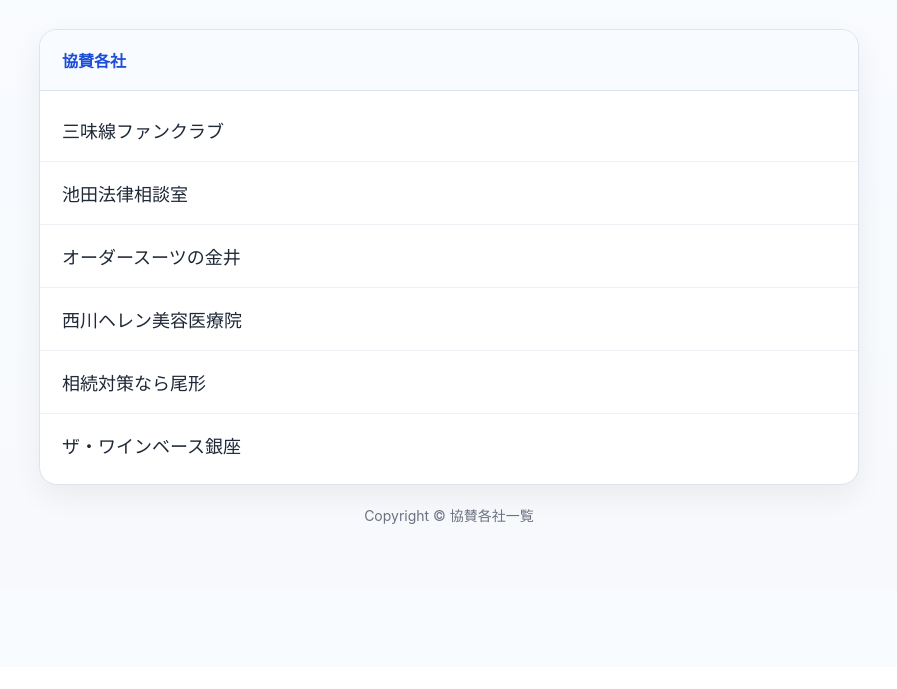
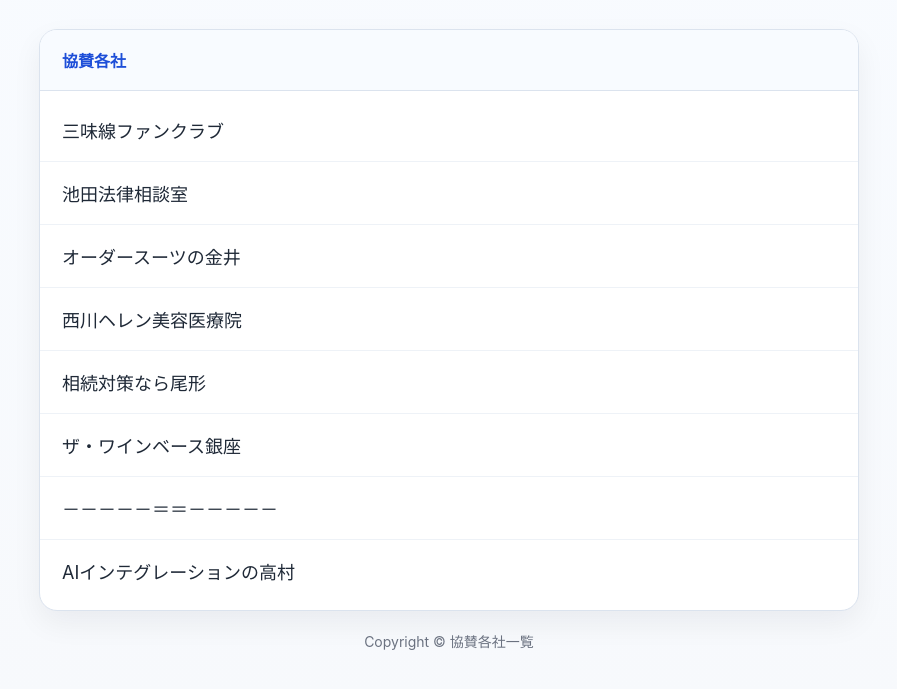
Before and after one commit to aiaijpn/sponsor-page, a plain HTML site: page index.html in a window 1280 px wide. Shown: the part 133-822 px from the top of the page, without its empty margins (191-1088 px from the left). Before the commit the page ends 800 px from the top, so only its background shows below. Drawn offline with Linux system fonts and the light colour scheme.

Commit message:
Update index.html
AIインテグレーション

```diff
--- a/index.html
+++ b/index.html
@@ -102,6 +102,8 @@
         <li>西川ヘレン美容医療院</li>
         <li>相続対策なら尾形</li>
         <li>ザ・ワインベース銀座</li>
+        <li>－－－－－＝＝－－－－－</li>
+        <li>AIインテグレーションの高村</li>
       </ul>
     </section>
 
```
